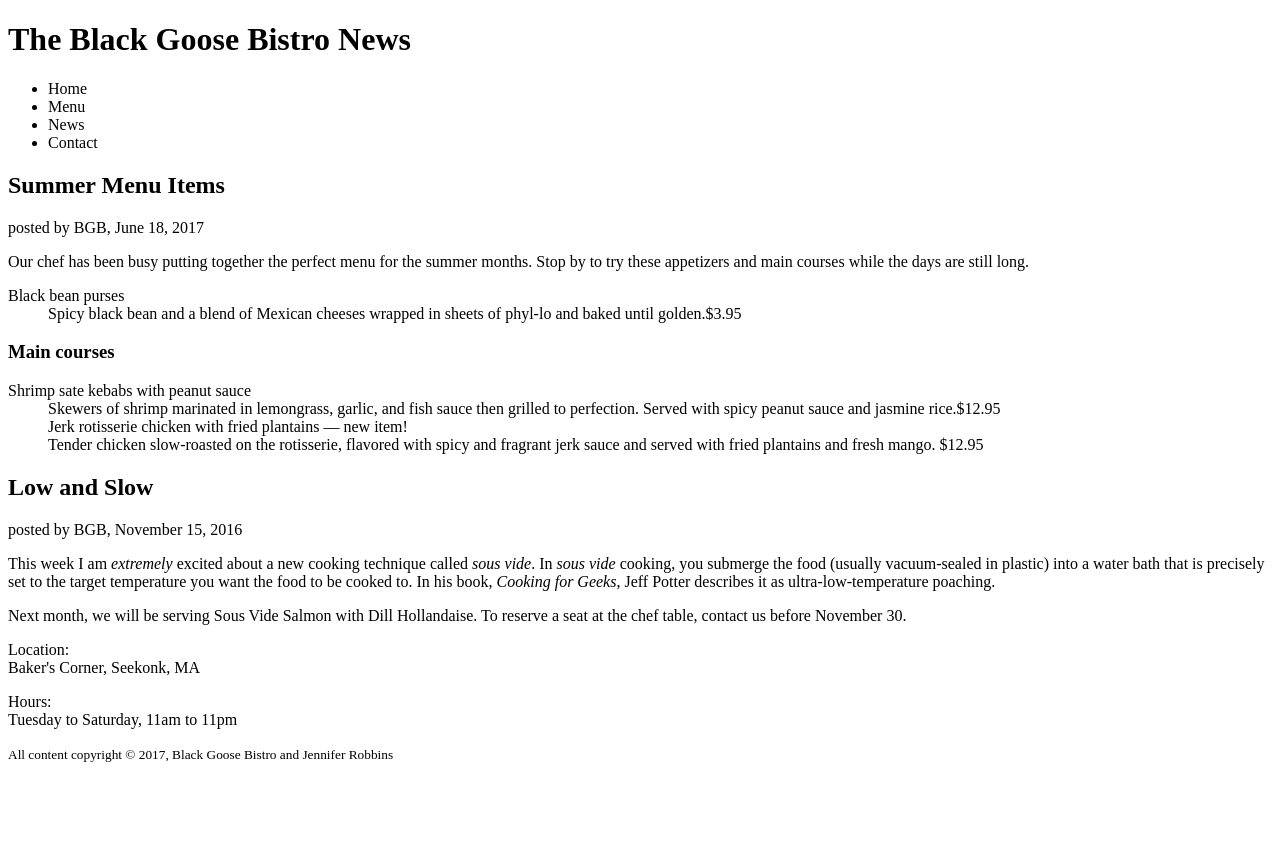
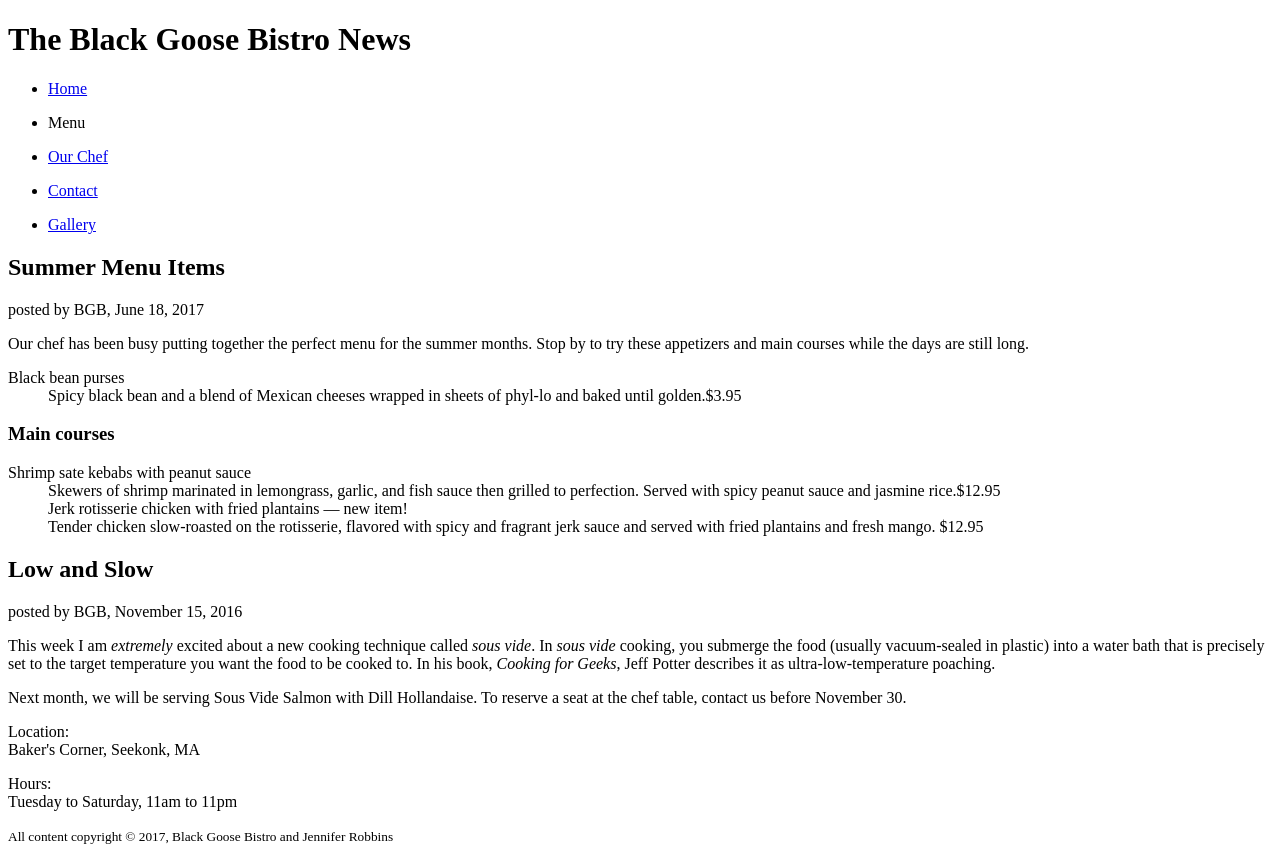
Before and after one commit to ElektraSanchez/fid, a plain HTML site: page news.html in a window 1280 px wide. Before the commit the page ends 800 px from the top, so only its background shows below. Drawn offline with Linux system fonts and the light colour scheme.

Commit message:
Add files via upload

```diff
--- a/news.html
+++ b/news.html
@@ -9,10 +9,19 @@
 <body>
 
 	<header>
-		<h1>The Black Goose Bistro News</h1><nav> <ul> <li>Home</li> <li>Menu</li> <li>News</li> <li>Contact</li>
-		</ul>
-	</nav>
-	</header><article> <header>
+		<header>
+    <h1>The Black Goose Bistro News</h1>
+<nav>
+<ul>
+    <li><a href="Bistro.html"><p>Home</p></a></li>
+    <li>Menu</li>
+    <li><a href="jenskitchen.html"><p>Our Chef</p></a></li>
+    <li><a href="Contact.html"><p>Contact</p></a></li>
+	 <li><a href="Gallery.html"><p>Gallery</p></a></li>
+</ul>
+</nav>
+</header>
+		<article> <header>
 	<h2>Summer Menu Items</h2> <p><time datetime="2016-06-18">posted by BGB, June 18, 2017</time></p>
 	</header><p>Our chef has been busy putting together the perfect menu for the summer months. Stop by to try these appetizers and main courses while the days are still long.</p><section><dl>
 
```
Also changed, not shown: Bistro.html (+1 -0 lines).
